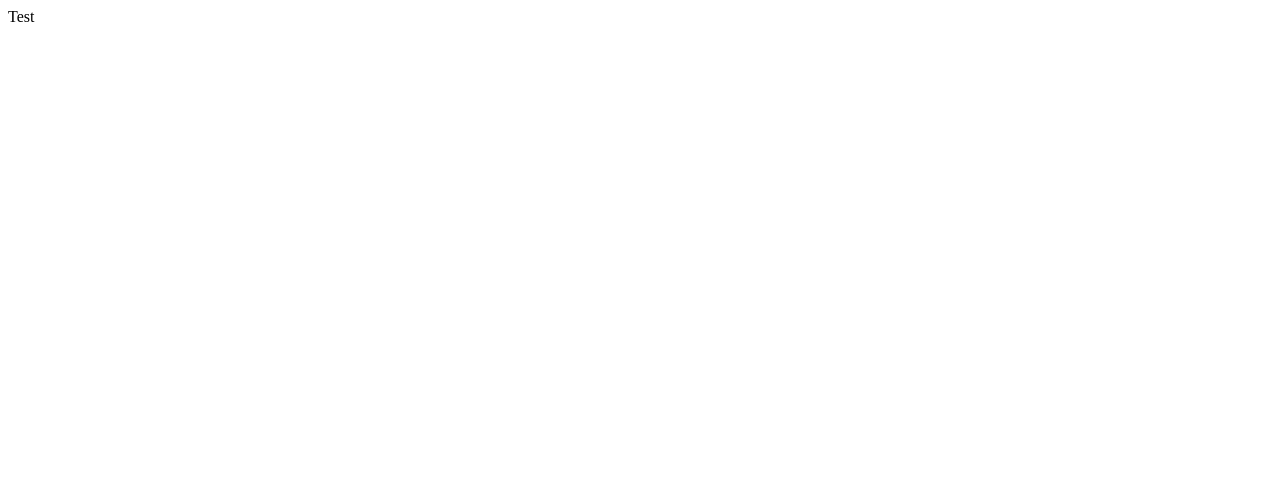
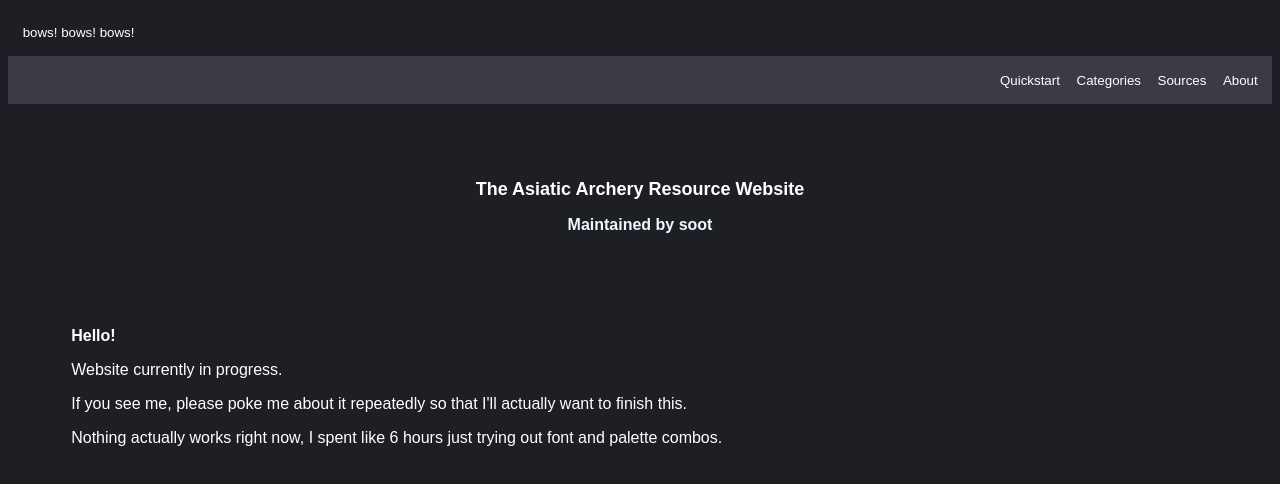
Before and after one commit to archevenault/acb-resources, a plain HTML site: page index.html in a window 1280 px wide. Drawn offline with Linux system fonts and the light colour scheme.

Commit message:
Add files via upload

```diff
--- a/index.html
+++ b/index.html
@@ -7,6 +7,29 @@
         <link rel="stylesheet" href="stylesheet.css" type="text/css">
     </head>
     <body>
-        Test
+        <a href="/index">
+                <button>bows! bows! bows!</button></a>
+        <nav>
+            <a href="/intro">
+                <button>Quickstart</button></a>
+            <a href="/categories">
+                <button>Categories</button></a>
+            <a href="/sources">
+                <button>Sources</button></a>
+            <a href="/about">
+                <button>About</button></a>
+        </nav>
+
+            <div style="padding: 5%;">
+                <h1 style="text-align: center;"> The Asiatic Archery Resource Website</h1>
+                <h3 style="text-align: center;"> Maintained by soot </h3>
+            </div>
+
+        <div class="text">
+            <h2>Hello!</h2>
+            <p>Website currently in progress.</p>
+            <p>If you see me, please poke me about it repeatedly so that I'll actually want to finish this.</p>
+            <p>Nothing actually works right now, I spent like 6 hours just trying out font and palette combos.</p>
+        </div>
     </body>
 </html>
--- a/stylesheet.css
+++ b/stylesheet.css
@@ -0,0 +1,49 @@
+body{
+    color: white;
+    background-color:rgb(30, 31, 36);
+    font-family:Arial, Helvetica, sans-serif;
+    }
+
+nav{
+    display: flex;
+    justify-content: flex-end;
+    background-color: rgb(58, 59, 68);
+    color: aliceblue;
+}
+
+a{
+    margin-right: 1%;
+}
+
+button{
+    border-color: transparent;
+    color: white;
+    background-color: transparent;
+    border: 1%;
+    padding: 1%;
+    width: fit-content;
+    height:3rem;
+    text-align: centre;
+}
+
+.text{
+    margin-left: 5%;
+    margin-right: 5%;
+    }
+
+h1 {
+    font-size: large;
+    }
+
+h2{
+    font-size: medium;
+    }
+
+h3{
+    font-size:medium;
+    color:aliceblue;
+    }
+
+p {
+    font-size:medium;
+    }
```
Also changed, not shown: quickstart.html (added, +27 -0 lines).
